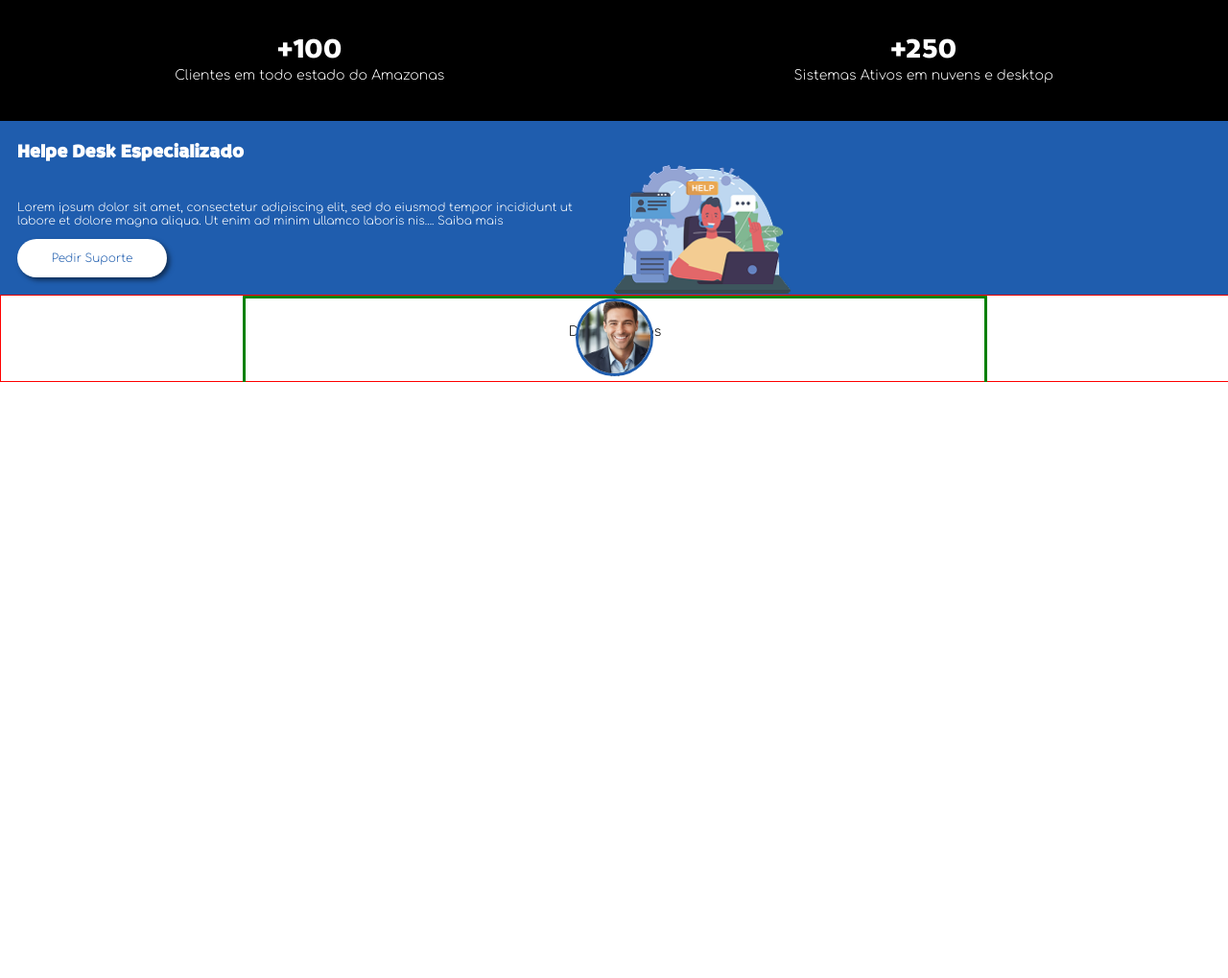
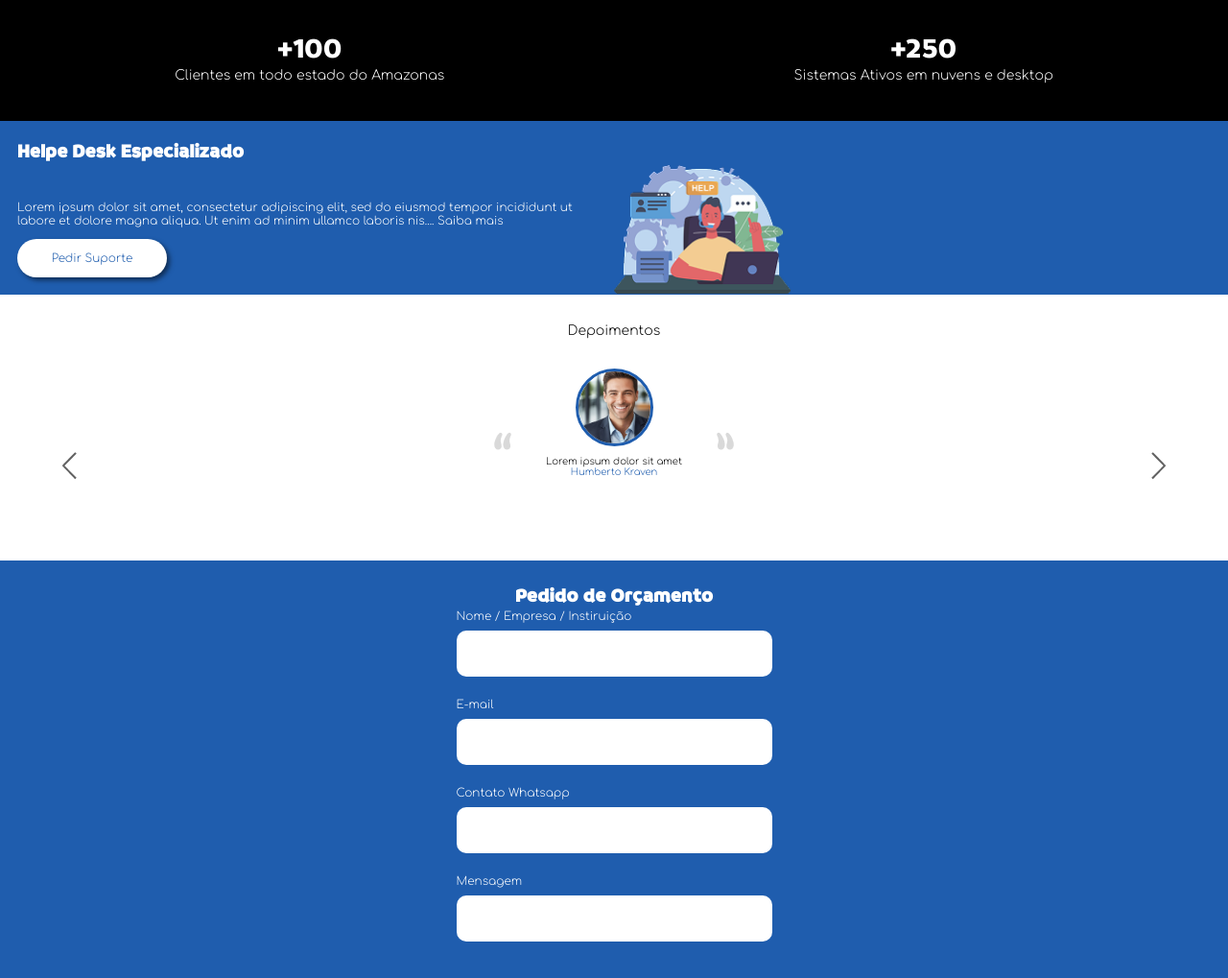
Before and after one commit to AlcemirMacedo/infortreadteleconweb, a Laravel app: page / in a window 1280 px wide. Shown: the part 3268-4287 px from the top of the page at 96% size. Before the commit the page ends 3666 px from the top, so only its background shows below. Run offline with Laravel 12, Linux system fonts and the light colour scheme.

Commit message:
Carrossel pront e form em desenvolvimento]

```diff
--- a/public/css/depoimentos.css
+++ b/public/css/depoimentos.css
@@ -1,24 +1,44 @@
 .depoimentos_section{
     display: flex;
+    position: relative;
     flex-direction: column;
     align-items: center;
-    border: 1px red solid;
+    justify-content: center;
     width: 100%;
+    height: 277px;
+    overflow: hidden;
+}
+.depoimentos_section .title_depoimentos{
+    position: absolute;
+    top: 0;
 }
 .depoimentos_section h2{
     color: var(--black-1);
     font-size: 14px;
     margin-top: 30px;
 }
-
+.depoimentos_section .arrows{
+    z-index: 1000;
+    width: 90%;
+    display: flex;
+    justify-content: space-between;
+    margin-top: 80px;
+}
 .depoimentos_section .depoimento_carrossel{
     position: absolute;
     display: flex;
+    left: 0vw;
+    width: 400%;
+    align-items: center;
+    justify-content: center;
+    height: 150px;
+    transition: left 0.5s ease-in-out;
+}
+.depoimentos_section .depoimento_carrossel .move_carrossel{
+    display: flex;
     flex-direction: column;
     align-items: center;
-    justify-content: center;
-    z-index: 0;
-    border: 3px green solid;
+    width: 100%;
 }
 .depoimentos_section .depoimento_carrossel .depoimentos_photo{
     width: 75px;
@@ -35,5 +55,13 @@
 .depoimentos_section .depoimento_carrossel p{
     text-align: center;
     font-size: 10px;
-    width: 80%;
+    width: 250px;
 }
+.depoimentos_section .depoimento_carrossel .move_carrossel .cotes{
+    position: absolute;
+    width: 250px;
+
+    top: 80px;
+    display: flex;
+    justify-content: space-between;
+}
--- /dev/null
+++ b/public/css/formulario.css
@@ -0,0 +1,20 @@
+.formulario_section{
+    background-color: var(--blue-2);
+    width: 100%;
+    height: auto;
+    display: flex;
+    flex-direction: column;
+    align-items: center;
+    justify-content: center;
+    display: flex;
+    flex-direction: column;
+}
+
+.formulario_section form{
+    width: 329px;
+    display: flex;
+    flex-direction: column;
+    align-items: flex-start;
+    justify-content: center;
+
+}
--- a/public/css/global.css
+++ b/public/css/global.css
@@ -76,3 +76,21 @@ span{
    box-shadow: 3px 3px 5px rgba(0, 0, 0, 0.5);
    border: none;
 }
+
+input, textarea, select{
+    all:unset;
+    box-sizing: border-box;
+}
+
+input{
+    width: 329px;
+    height: 48px;
+    background-color: var(--white);
+    border-radius: 10px;
+    margin-bottom: 22px;
+}
+label{
+    color: var(--white);
+    font-size: 12px;
+    margin-bottom: 8px;
+}
--- a/resources/views/homeView.blade.php
+++ b/resources/views/homeView.blade.php
@@ -259,21 +259,81 @@
 
 {{-- Depoimentos Section --}}
 <section class="depoimentos_section">
-    <div>
+    <div class="title_depoimentos">
         <h2>Depoimentos</h2>
     </div>
+
     <div class="arrows">
-        <img src="{{ asset('images/arrow_left.png') }}">
-        <img src="{{ asset('images/arrow_right.png') }}">
+        <img id="left_btn" src="{{ asset('images/arrow_left.png') }}" alt="Anterior">
+        <img id="right_btn" src="{{ asset('images/arrow_right.png') }}" alt="Próximo">
     </div>
+
     <div class="depoimento_carrossel">
-        <div class="depoimentos_photo">
-            <img src="{{ asset('images/avatar_depoiments.jpeg') }}" alt="Depoente">
+
+        <div class="move_carrossel">
+            <div class="cotes">
+                <img src="{{ asset('images/left_cote.png') }}">
+                <img src="{{ asset('images/right_cote.png') }}">
+            </div>
+            <div class="depoimentos_photo">
+                <img src="{{ asset('images/avatar_depoiments.jpeg') }}" alt="Depoente">
+            </div>
+            <p>Lorem ipsum dolor sit amet<br><span>Humberto Kraven</span></p>
         </div>
-        <p>
-            Lorem ipsum dolor sit amet, consectetur adipiscing elit, sed do iusmod  tempor incididunt ut labore et dolore. <span>Humberto Kraven Secretário de Estado</span>
-        </p>
+
+        <div class="move_carrossel">
+            <div class="cotes">
+                <img src="{{ asset('images/left_cote.png') }}">
+                <img src="{{ asset('images/right_cote.png') }}">
+            </div>
+            <div class="depoimentos_photo">
+                <img src="{{ asset('images/avatar_fake.png') }}" alt="Depoente">
+            </div>
+            <p>Depoimento 2<br><span>Humberto Kraven</span></p>
+        </div>
+
+        <div class="move_carrossel">
+            <div class="cotes">
+                <img src="{{ asset('images/left_cote.png') }}">
+                <img src="{{ asset('images/right_cote.png') }}">
+            </div>
+            <div class="depoimentos_photo">
+                <img src="{{ asset('images/avatar_fake3.png') }}" alt="Depoente">
+            </div>
+            <p>Depoimento 3<br><span>Humberto Kraven</span></p>
+        </div>
+
+        <div class="move_carrossel">
+            <div class="cotes">
+                <img src="{{ asset('images/left_cote.png') }}">
+                <img src="{{ asset('images/right_cote.png') }}">
+            </div>
+            <div class="depoimentos_photo">
+                <img src="{{ asset('images/avatar_fake2.png') }}" alt="Depoente">
+            </div>
+            <p>Depoimento 4<br><span>Humberto Kraven</span></p>
+        </div>
+
     </div>
+</section>
+
+
+{{-- Formulário de Contato --}}
+<section class="formulario_section">
+    <h1 style="color: white; margin-top:23px">Pedido de Orçamento</h1>
+    <form action="">
+        <label for="nome">Nome / Empresa / Instiruição</label>
+        <input type="text">
+
+        <label for="email">E-mail</label>
+        <input type="email">
+
+        <label for="nome">Contato Whatsapp</label>
+        <input type="text">
+
+        <label for="nome">Mensagem</label>
+        <input type="text">
+    </form>
 </section>
 
 <script>
@@ -284,3 +344,41 @@
         window.location.href = url;
     }
 </script>
+
+<script>
+    document.addEventListener("DOMContentLoaded", function () {
+        const carrossel = document.querySelector('.depoimento_carrossel');
+        const totalSlides = document.querySelectorAll('.move_carrossel').length;
+        let currentSlide = 0;
+
+        function updateSlide() {
+            const newLeft = -(currentSlide * 100);
+            carrossel.style.left = `${newLeft}vw`;
+        }
+
+        function moveLeft() {
+            if (currentSlide > 0) {
+                currentSlide--;
+            } else {
+                currentSlide = totalSlides - 1; // vai para o último slide se estiver no primeiro
+            }
+            updateSlide();
+        }
+
+        function moveRight() {
+            if (currentSlide < totalSlides - 1) {
+                currentSlide++;
+            } else {
+                currentSlide = 0; // volta pro primeiro
+            }
+            updateSlide();
+        }
+
+        // Eventos dos botões
+        document.getElementById('left_btn').addEventListener('click', moveLeft);
+        document.getElementById('right_btn').addEventListener('click', moveRight);
+
+        // Auto slide a cada 2 segundos
+        setInterval(moveRight, 5000);
+    });
+</script>
--- a/resources/views/mainLayout.blade.php
+++ b/resources/views/mainLayout.blade.php
@@ -11,6 +11,7 @@
     <link rel="stylesheet" href="{{ asset('css/services.css') }}">
     <link rel="stylesheet" href="{{ asset('css/help.css') }}">
     <link rel="stylesheet" href="{{ asset('css/depoimentos.css') }}">
+    <link rel="stylesheet" href="{{ asset('css/formulario.css') }}">
     <title>Infortread Telecom</title>
 </head>
 <body>
```
Also changed, not shown: public/images/avatar_fake.png (added), public/images/avatar_fake2.png (added), public/images/avatar_fake3.png (added), public/images/left_cote.png (added), public/images/right_cote.png (added).
